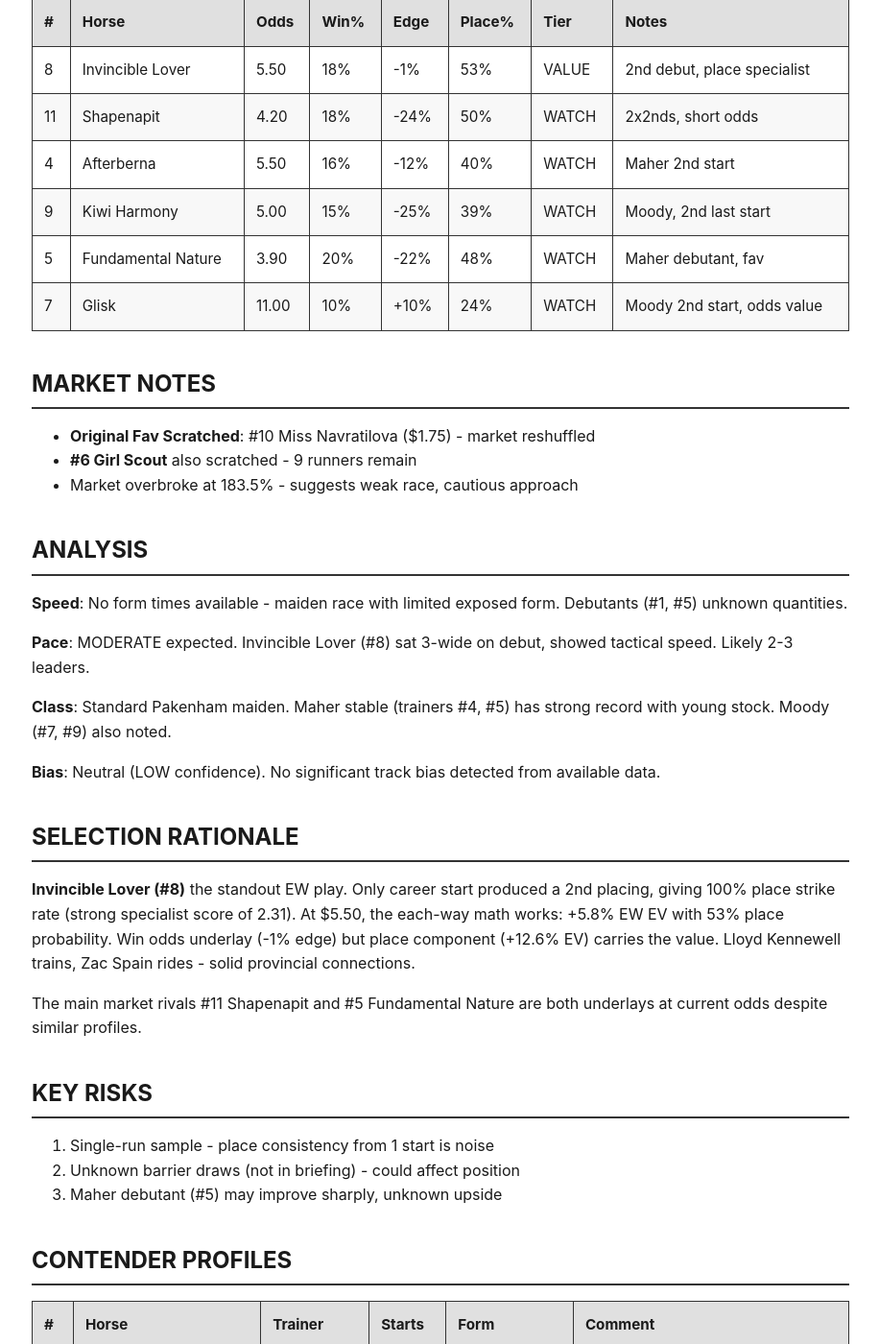
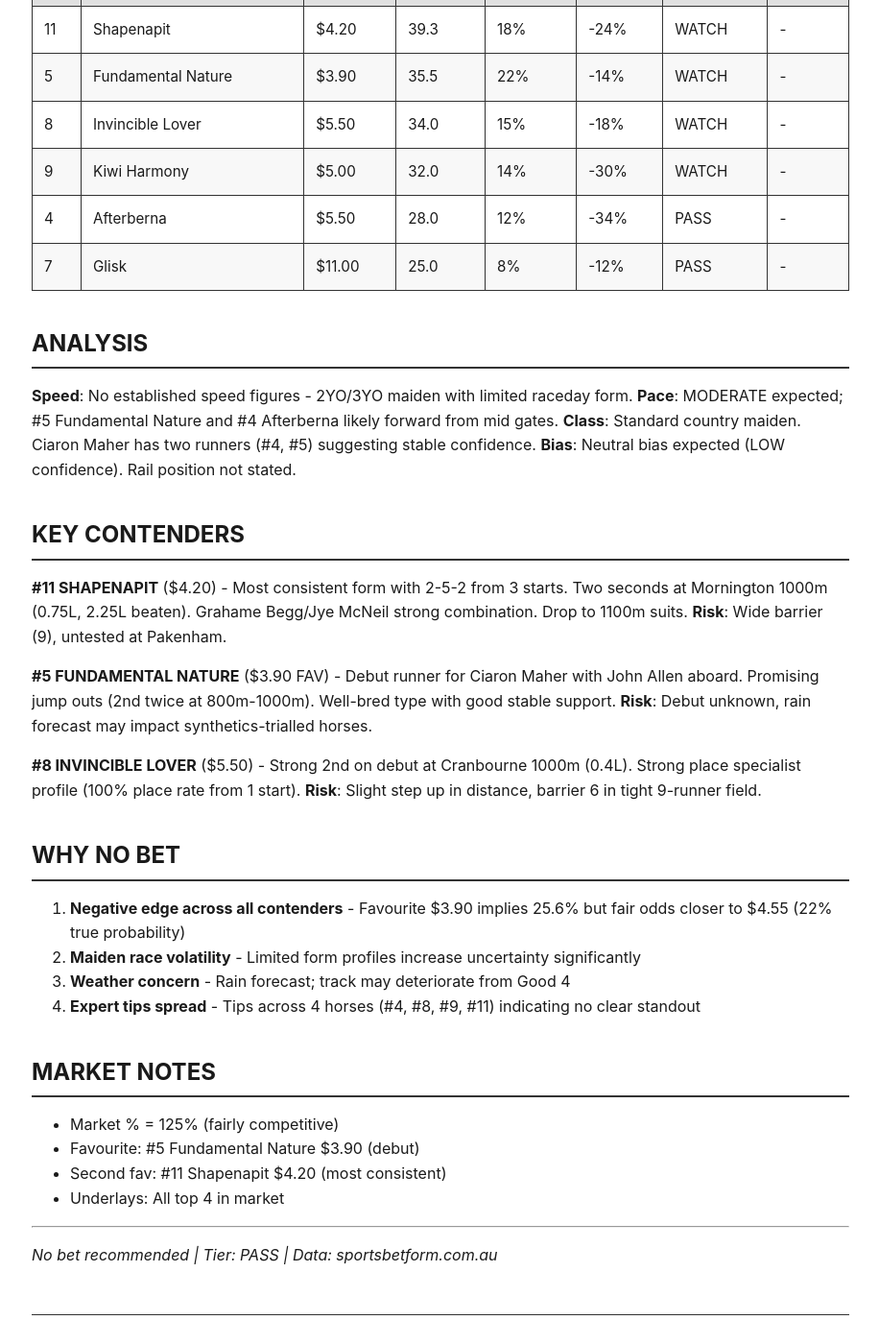
Before and after one commit to mattdlong/racing-ai-reports, a Jekyll site: the page built from 2026/01/23/pakenham/race_1.md, in a window 1280 px wide and 1400 px high, scrolled down 505 px. Shown: the whole window at 96% size, without its empty margins (181-1097 px from the left). Built offline with Jekyll 4.4.1, drawn with Linux system fonts in a browser that asks for light colours; our own code applies the rules of GitHub Pages for plain Markdown files; some of the changed text lies outside the part shown.

Commit message:
Pakenham Race 1 (2026-01-23)

```diff
--- a/2026/01/23/pakenham/race_1.md
+++ b/2026/01/23/pakenham/race_1.md
@@ -6,98 +6,59 @@ date: "2026-01-23"
 race_time: "18:15"
 distance: 1100
 class: "Maiden"
-track_condition: "Good 3"
+track_condition: "Good 4"
 field_size: 9
 pace_scenario: "MODERATE"
-selections:
-  - horse: "Invincible Lover"
-    tab_number: 8
-    tier: "VALUE"
-    score: 61.6
-    odds: 5.50
-    win_prob: 0.18
-    edge_pct: -1.0
-    kelly_stake: 0.0
-    bet_type: "EW"
-    ew_ev_pct: 5.8
-    place_prob: 0.53
-generated_at: "2026-01-23T05:45:00Z"
-data_source: "sportsbetform.com.au"
+selections: []
+generated_at: "2026-01-23T07:00:00Z"
 ---
 
 # Pakenham R1 | 1100m Maiden
-Thu 23 Jan | 6:15pm | 9r | Good 3
+Thu 23 Jan | 6:15pm | 9r | Good 4
 
 ## ACTION
 
-**VALUE: #8 INVINCIBLE LOVER @ $5.50 - 0.5u EW**
-
-Place specialist profile (score 2.31) with +5.8% EW EV. Second career start after solid 2nd on debut.
+**NO BET** - All contenders are underlays at current market odds. No positive edge identified.
 
 ## EDGE TABLE
 
-| # | Horse | Odds | Win% | Edge | Place% | Tier | Notes |
-|---|-------|------|------|------|--------|------|-------|
-| 8 | Invincible Lover | 5.50 | 18% | -1% | 53% | VALUE | 2nd debut, place specialist |
-| 11 | Shapenapit | 4.20 | 18% | -24% | 50% | WATCH | 2x2nds, short odds |
-| 4 | Afterberna | 5.50 | 16% | -12% | 40% | WATCH | Maher 2nd start |
-| 9 | Kiwi Harmony | 5.00 | 15% | -25% | 39% | WATCH | Moody, 2nd last start |
-| 5 | Fundamental Nature | 3.90 | 20% | -22% | 48% | WATCH | Maher debutant, fav |
-| 7 | Glisk | 11.00 | 10% | +10% | 24% | WATCH | Moody 2nd start, odds value |
+| # | Horse | Odds | Score | Win% | Edge | Tier | Kelly |
+|---|-------|------|-------|------|------|------|-------|
+| 11 | Shapenapit | $4.20 | 39.3 | 18% | -24% | WATCH | - |
+| 5 | Fundamental Nature | $3.90 | 35.5 | 22% | -14% | WATCH | - |
+| 8 | Invincible Lover | $5.50 | 34.0 | 15% | -18% | WATCH | - |
+| 9 | Kiwi Harmony | $5.00 | 32.0 | 14% | -30% | WATCH | - |
+| 4 | Afterberna | $5.50 | 28.0 | 12% | -34% | PASS | - |
+| 7 | Glisk | $11.00 | 25.0 | 8% | -12% | PASS | - |
+
+## ANALYSIS
+
+**Speed**: No established speed figures - 2YO/3YO maiden with limited raceday form.
+**Pace**: MODERATE expected; #5 Fundamental Nature and #4 Afterberna likely forward from mid gates.
+**Class**: Standard country maiden. Ciaron Maher has two runners (#4, #5) suggesting stable confidence.
+**Bias**: Neutral bias expected (LOW confidence). Rail position not stated.
+
+## KEY CONTENDERS
+
+**#11 SHAPENAPIT** ($4.20) - Most consistent form with 2-5-2 from 3 starts. Two seconds at Mornington 1000m (0.75L, 2.25L beaten). Grahame Begg/Jye McNeil strong combination. Drop to 1100m suits. **Risk**: Wide barrier (9), untested at Pakenham.
+
+**#5 FUNDAMENTAL NATURE** ($3.90 FAV) - Debut runner for Ciaron Maher with John Allen aboard. Promising jump outs (2nd twice at 800m-1000m). Well-bred type with good stable support. **Risk**: Debut unknown, rain forecast may impact synthetics-trialled horses.
+
+**#8 INVINCIBLE LOVER** ($5.50) - Strong 2nd on debut at Cranbourne 1000m (0.4L). Strong place specialist profile (100% place rate from 1 start). **Risk**: Slight step up in distance, barrier 6 in tight 9-runner field.
+
+## WHY NO BET
+
+1. **Negative edge across all contenders** - Favourite $3.90 implies 25.6% but fair odds closer to $4.55 (22% true probability)
+2. **Maiden race volatility** - Limited form profiles increase uncertainty significantly
+3. **Weather concern** - Rain forecast; track may deteriorate from Good 4
+4. **Expert tips spread** - Tips across 4 horses (#4, #8, #9, #11) indicating no clear standout
 
 ## MARKET NOTES
 
-- **Original Fav Scratched**: #10 Miss Navratilova ($1.75) - market reshuffled
-- **#6 Girl Scout** also scratched - 9 runners remain
-- Market overbroke at 183.5% - suggests weak race, cautious approach
-
-## ANALYSIS
-
-**Speed**: No form times available - maiden race with limited exposed form. Debutants (#1, #5) unknown quantities.
-
-**Pace**: MODERATE expected. Invincible Lover (#8) sat 3-wide on debut, showed tactical speed. Likely 2-3 leaders.
-
-**Class**: Standard Pakenham maiden. Maher stable (trainers #4, #5) has strong record with young stock. Moody (#7, #9) also noted.
-
-**Bias**: Neutral (LOW confidence). No significant track bias detected from available data.
-
-## SELECTION RATIONALE
-
-**Invincible Lover (#8)** the standout EW play. Only career start produced a 2nd placing, giving 100% place strike rate (strong specialist score of 2.31). At $5.50, the each-way math works: +5.8% EW EV with 53% place probability. Win odds underlay (-1% edge) but place component (+12.6% EV) carries the value. Lloyd Kennewell trains, Zac Spain rides - solid provincial connections.
-
-The main market rivals #11 Shapenapit and #5 Fundamental Nature are both underlays at current odds despite similar profiles.
-
-## KEY RISKS
-
-1. Single-run sample - place consistency from 1 start is noise
-2. Unknown barrier draws (not in briefing) - could affect position
-3. Maher debutant (#5) may improve sharply, unknown upside
-
-## CONTENDER PROFILES
-
-| # | Horse | Trainer | Starts | Form | Comment |
-|---|-------|---------|--------|------|---------|
-| 8 | Invincible Lover | Kennewell | 1 | 2 | Placed debut, consistent type |
-| 11 | Shapenapit | Begg | 3 | 2-5-2 | Two 2nds, yet to win, underlay |
-| 5 | Fundamental Nature | Maher | 0 | - | Debutant, market support |
-| 4 | Afterberna | Maher | 1 | 4-x | 4th debut, trial before |
-| 9 | Kiwi Harmony | Moody | 3 | 2-6-x-8 | One placing, inconsistent |
-| 7 | Glisk | Moody | 1 | 5 | 5th debut, needs improvement |
-| 3 | Miss Lil | Stockdale | 15 | 3-8-3-3-4 | Exposed, 3 placings, struggling |
-| 2 | Last Piece | Noble | 16 | 6-3-5-7-4-4 | 16 starts no win, 1 place |
-| 1 | Contemplate Kate | Payne | 0 | - | Debutant, outsider |
-
-## EXPERT TIPS
-
-Sources checked: 1
-- Invincible Lover: 1 mention
-- Shapenapit: 1 mention
-- Afterberna: 1 mention
-- Kiwi Harmony: 1 mention
-
-Limited expert coverage - small sample.
+- Market % = 125% (fairly competitive)
+- Favourite: #5 Fundamental Nature $3.90 (debut)
+- Second fav: #11 Shapenapit $4.20 (most consistent)
+- Underlays: All top 4 in market
 
 ---
-*tier: VALUE | ew_ev: +5.8% | place%: 53% | score: 61.6/100*
-
-REPORT_FILE: data/reports/pakenham_race_1.md
+*No bet recommended | Tier: PASS | Data: sportsbetform.com.au*
```
